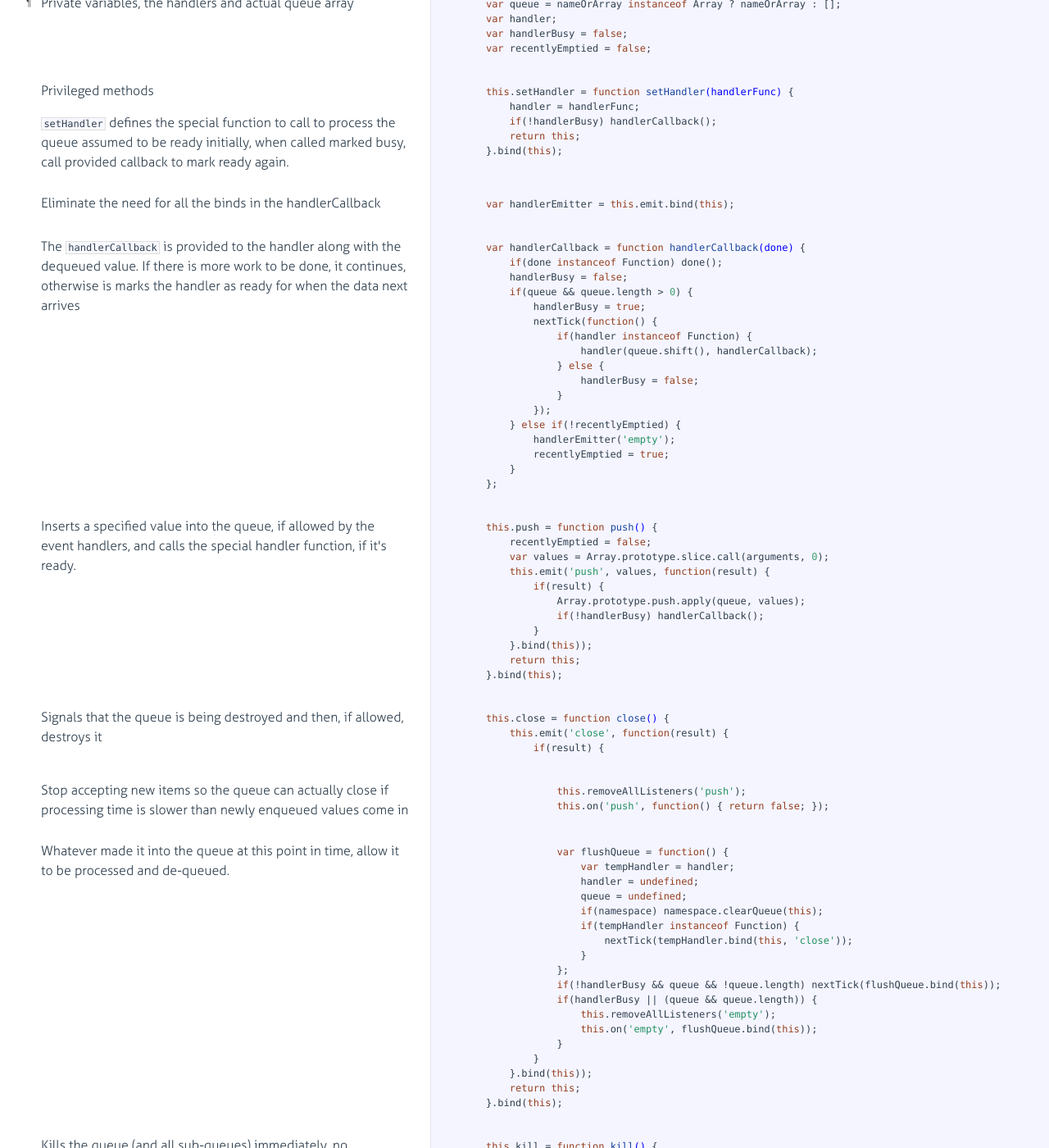
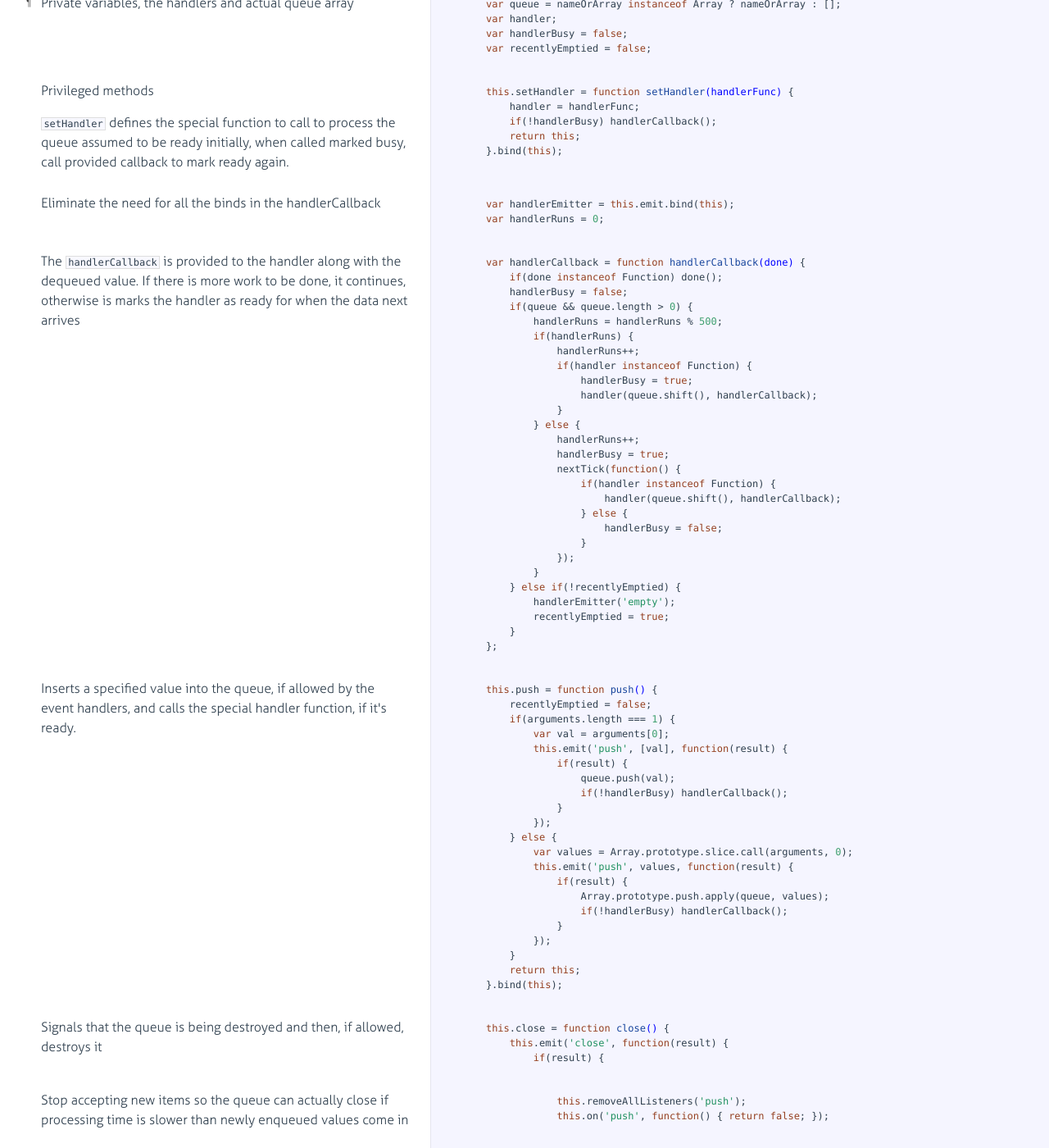
Before and after one commit to dfellis/queue-flow, a Jekyll site: the page docs/queue-flow.html, which Jekyll copies as it is, in a window 1280 px wide and 1400 px high, scrolled down 2014 px. Shown: the whole window at 82% size. Built offline with Jekyll 4.4.1, drawn with Linux system fonts in a browser that asks for light colours; Markdown is read by kramdown in place of the engine named in the settings; some of the changed text lies outside the part shown.

Commit message:
Automatic documentation for version 0.6.14

```diff
--- a/docs/queue-flow.html
+++ b/docs/queue-flow.html
@@ -266,7 +266,8 @@ mark ready again.</p>
 
             </div>
 
-            <div class="content"><div class='highlight'><pre>    <span class="keyword">var</span> handlerEmitter = <span class="keyword">this</span>.emit.bind(<span class="keyword">this</span>);</pre></div></div>
+            <div class="content"><div class='highlight'><pre>    <span class="keyword">var</span> handlerEmitter = <span class="keyword">this</span>.emit.bind(<span class="keyword">this</span>);
+    <span class="keyword">var</span> handlerRuns = <span class="number">0</span>;</pre></div></div>
 
         </li>
 
@@ -287,6 +288,15 @@ as ready for when the data next arrives</p>
         <span class="keyword">if</span>(done <span class="keyword">instanceof</span> Function) done();
         handlerBusy = <span class="literal">false</span>;
         <span class="keyword">if</span>(queue &amp;&amp; queue.length &gt; <span class="number">0</span>) {
+            handlerRuns = handlerRuns % <span class="number">500</span>;
+            <span class="keyword">if</span>(handlerRuns) {
+                handlerRuns++;
+                <span class="keyword">if</span>(handler <span class="keyword">instanceof</span> Function) {
+                    handlerBusy = <span class="literal">true</span>;
+                    handler(queue.shift(), handlerCallback);
+                }
+            } <span class="keyword">else</span> {
+                handlerRuns++;
                 handlerBusy = <span class="literal">true</span>;
                 nextTick(<span class="keyword">function</span>() {
                     <span class="keyword">if</span>(handler <span class="keyword">instanceof</span> Function) {
@@ -295,6 +305,7 @@ as ready for when the data next arrives</p>
                         handlerBusy = <span class="literal">false</span>;
                     }
                 });
+            }
         } <span class="keyword">else</span> <span class="keyword">if</span>(!recentlyEmptied) {
             handlerEmitter(<span class="string">'empty'</span>);
             recentlyEmptied = <span class="literal">true</span>;
@@ -317,13 +328,23 @@ calls the special handler function, if it&#39;s ready.</p>
 
             <div class="content"><div class='highlight'><pre>    <span class="keyword">this</span>.push = <span class="function"><span class="keyword">function</span> <span class="title">push</span><span class="params">()</span> {</span>
         recentlyEmptied = <span class="literal">false</span>;
+        <span class="keyword">if</span>(arguments.length === <span class="number">1</span>) {
+            <span class="keyword">var</span> val = arguments[<span class="number">0</span>];
+            <span class="keyword">this</span>.emit(<span class="string">'push'</span>, [val], <span class="keyword">function</span>(result) {
+                <span class="keyword">if</span>(result) {
+                    queue.push(val);
+                    <span class="keyword">if</span>(!handlerBusy) handlerCallback();
+                }
+            });
+        } <span class="keyword">else</span> {
             <span class="keyword">var</span> values = Array.prototype.slice.call(arguments, <span class="number">0</span>);
             <span class="keyword">this</span>.emit(<span class="string">'push'</span>, values, <span class="keyword">function</span>(result) {
                 <span class="keyword">if</span>(result) {
                     Array.prototype.push.apply(queue, values);
                     <span class="keyword">if</span>(!handlerBusy) handlerCallback();
                 }
-        }.bind(<span class="keyword">this</span>));
+            });
+        }
         <span class="keyword">return</span> <span class="keyword">this</span>;
     }.bind(<span class="keyword">this</span>);</pre></div></div>
 
@@ -381,13 +402,13 @@ processed and de-queued.</p>
                     queue = <span class="literal">undefined</span>;
                     <span class="keyword">if</span>(namespace) namespace.clearQueue(<span class="keyword">this</span>);
                     <span class="keyword">if</span>(tempHandler <span class="keyword">instanceof</span> Function) {
-                        nextTick(tempHandler.bind(<span class="keyword">this</span>, <span class="string">'close'</span>));
+                        tempHandler(<span class="string">'close'</span>);
                     }
-                };
-                <span class="keyword">if</span>(!handlerBusy &amp;&amp; queue &amp;&amp; !queue.length) nextTick(flushQueue.bind(<span class="keyword">this</span>));
+                }.bind(<span class="keyword">this</span>);
+                <span class="keyword">if</span>(!handlerBusy &amp;&amp; queue &amp;&amp; !queue.length) flushQueue();
                 <span class="keyword">if</span>(handlerBusy || (queue &amp;&amp; queue.length)) {
                     <span class="keyword">this</span>.removeAllListeners(<span class="string">'empty'</span>);
-                    <span class="keyword">this</span>.on(<span class="string">'empty'</span>, flushQueue.bind(<span class="keyword">this</span>));
+                    <span class="keyword">this</span>.on(<span class="string">'empty'</span>, flushQueue);
                 }
             }
         }.bind(<span class="keyword">this</span>));
@@ -434,7 +455,7 @@ object to the remaining code.</p>
             </div>
 
             <div class="content"><div class='highlight'><pre>    <span class="keyword">if</span>(!handlerBusy) handlerCallback();
-    <span class="keyword">if</span>(queue.length &gt; <span class="number">0</span>) <span class="keyword">this</span>.on(<span class="string">'empty'</span>, <span class="keyword">this</span>.close.bind(<span class="keyword">this</span>));
+    <span class="keyword">if</span>(queue.length &gt; <span class="number">0</span>) <span class="keyword">this</span>.on(<span class="string">'empty'</span>, <span class="keyword">this</span>.close);
     <span class="keyword">return</span> <span class="keyword">this</span>;
 }
 
@@ -760,7 +781,7 @@ of either to push the value into.</p>
                 });
             }
         }
-    }.bind(<span class="keyword">this</span>));
+    });
     <span class="keyword">return</span> <span class="keyword">this</span>;
 };
 Q.prototype.branchAsync = makeAsync(Q.prototype.branch);
```
Lines whose indentation alone changed are shown as unchanged.
